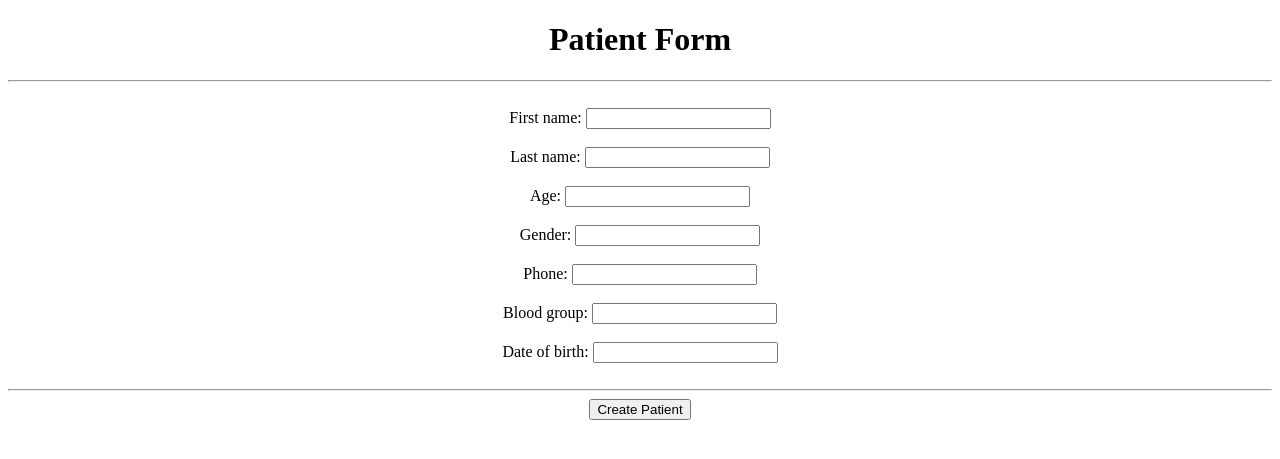
After one commit to muqadasilyas/hospital-management-system, a Django app: page /patient/create/ in a window 1280 px wide. The commit adds this page. Shown: the top 459 px of the page. Run offline with Django 5.2, Linux system fonts and the light colour scheme.

Commit message:
feat: Added function for creating patients

```diff
--- /dev/null
+++ b/hms/patient/templates/patient/patient_form.html
@@ -0,0 +1,38 @@
+<!DOCTYPE html>
+<html lang="en">
+<head>
+    <meta charset="UTF-8">
+    <title>Create Patient</title>
+</head>
+<body>
+<h1 align="center">Patient Form</h1>
+<form method="post" align="center">
+    {% csrf_token %}
+    <hr>
+    <br>
+    <label>First name: </label>
+    <input type="text" name="first_name">
+    <br>
+    <br>
+    <label>Last name: </label>
+    <input type="text" name="last_name">
+    <br><br>
+    <label>Age: </label>
+    <input type="text" name="age">
+    <br><br>
+    <label>Gender: </label>
+    <input type="text" name="gender">
+    <br><br>
+    <label>Phone: </label>
+    <input type="text" name="phone">
+    <br><br>
+    <label>Blood group: </label>
+    <input type="text" name="blood_type">
+    <br><br>
+    <label>Date of birth: </label>
+    <input type="text" name="dob">
+    <br><br> <hr>
+    <button type="submit">Create Patient</button>
+</form>
+</body>
+</html>
--- a/hms/patient/urls.py
+++ b/hms/patient/urls.py
@@ -2,5 +2,6 @@ from . import views
 from django.urls import path
 urlpatterns = [
     path('', views.patient_list, name='patient'),
-    path('<int:id>/',views.patient_detail, name='patient_detail')
+    path('<int:id>/',views.patient_detail, name='patient_detail'),
+    path('create/',views.create_patient, name='patient_create'),
 ]
--- a/hms/patient/views.py
+++ b/hms/patient/views.py
@@ -1,4 +1,4 @@
-from django.shortcuts import render
+from django.shortcuts import render, redirect
 from django.http import HttpResponse
 
 from patient.models import Patient
@@ -13,3 +13,22 @@ def patient_list(request):
 def patient_detail(request, id):
     patient=get_object_or_404(Patient,pk=id)
     return render(request,'patient/patient_detail.html',{'patient':patient})
+
+def create_patient(request):
+    if request.method=='POST':
+        first_name=request.POST['first_name']
+        last_name=request.POST['last_name']
+        gender=request.POST['gender']
+        age=request.POST['age']
+        blood_type=request.POST['blood_type']
+        phone=request.POST['phone']
+        date_of_birth=request.POST['dob']
+        patient=Patient.objects.create(first_name=first_name,
+                                       last_name=last_name,
+                                       gender=gender,
+                                       dob=date_of_birth,
+                                       phone=phone,
+                                       blood_type=blood_type,
+                                       age=age)
+        return redirect('patient_detail',id=patient.id)
+    return render(request,'patient/patient_form.html')
```
Also changed, not shown: hms/patient/templates/patient/patient_list.html (+8 -5 lines), hms/db.sqlite3.
